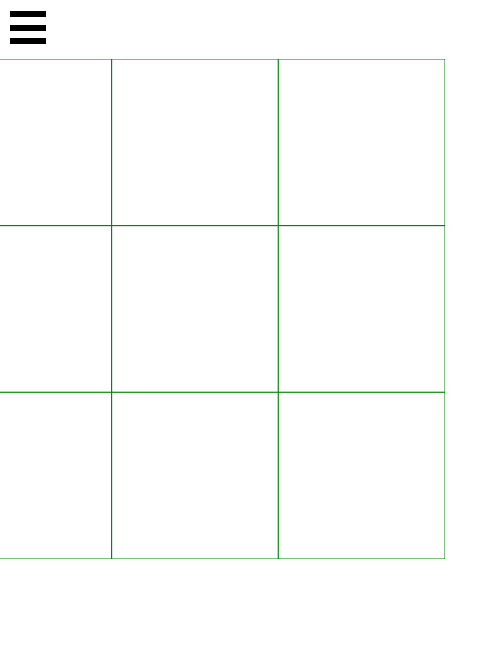
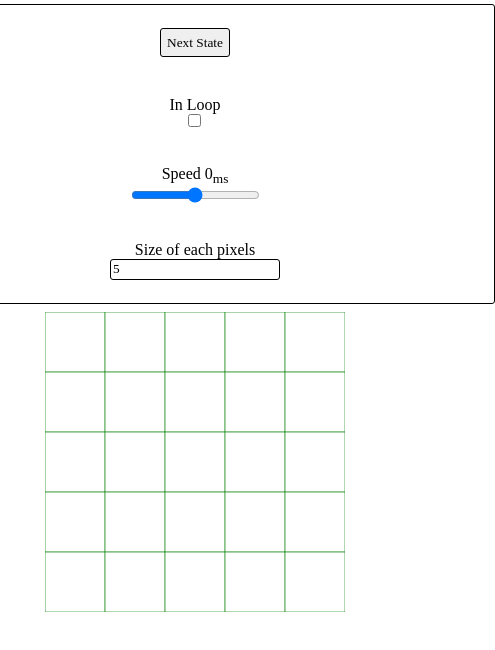
Before and after one commit to Isaque-Claudino-dos-Santos/life-game-js, a plain HTML site: page index.html in a window 390 px wide. Shown: the whole page, 495 px wide, since content can reach past the window. Drawn offline with Linux system fonts and the light colour scheme.

Commit message:
add view port

```diff
--- a/css/index.css
+++ b/css/index.css
@@ -2,13 +2,22 @@
 @import './button.css';
 @import './animations.css';
 @import './inputArea.css';
+@import './views.css';
 
 .container {
   padding: 1%;
 }
 
 header .dropdown {
+  border: 1px solid black;
   margin: 1%;
+}
+
+header .dropdown.open {
+  border: 1px solid black;
+  border-right: 0px;
+  margin: 0%;
+  border-radius: 2px;
 }
 
 header .dropdown ~ .setUpArea {
@@ -30,12 +39,13 @@ header .setUpArea {
   border-radius: 3px;
   padding: 1%;
 
-  width: 50%;
+  width: 90%;
 
   display: flex;
   justify-content: space-around;
   align-items: center;
-  flex-wrap: wrap;
+
+  min-width: 600px;
 }
 
 main .container {
--- /dev/null
+++ b/css/views.css
@@ -0,0 +1,19 @@
+@media only screen and (max-width: 650px) {
+  header .container {
+    justify-content: center;
+  }
+
+  header .dropdown {
+    display: none;
+  }
+
+  header .setUpArea {
+    display: flex !important;
+    flex-direction: column;
+    height: 300px;
+  }
+
+  #main {
+    width: 300px;
+  }
+}
--- a/js/index.js
+++ b/js/index.js
@@ -11,7 +11,7 @@ const canvas = canvas2d.getElement('#main');
 const context = canvas2d.getContext(canvas);
 
 //Set up Life Game
-const updateLifeGame = new UpdateLifeGame(canvas.width, 3);
+const updateLifeGame = new UpdateLifeGame(canvas.width, 5);
 const renderLifeGame = new RenderLifeGame();
 const lifeGame = new LifeGame(context, updateLifeGame, renderLifeGame);
 
@@ -28,3 +28,13 @@ for (const element of document.querySelectorAll('.dropdown')) {
     element.classList.toggle('open');
   };
 }
+
+function setUpButtonNextState() {
+  const btnNextState = document.querySelector('.setUpArea #nextState');
+  //@ts-ignore
+  btnNextState.onclick = () => {
+    lifeGame.next();
+  };
+}
+
+setUpButtonNextState();
```
